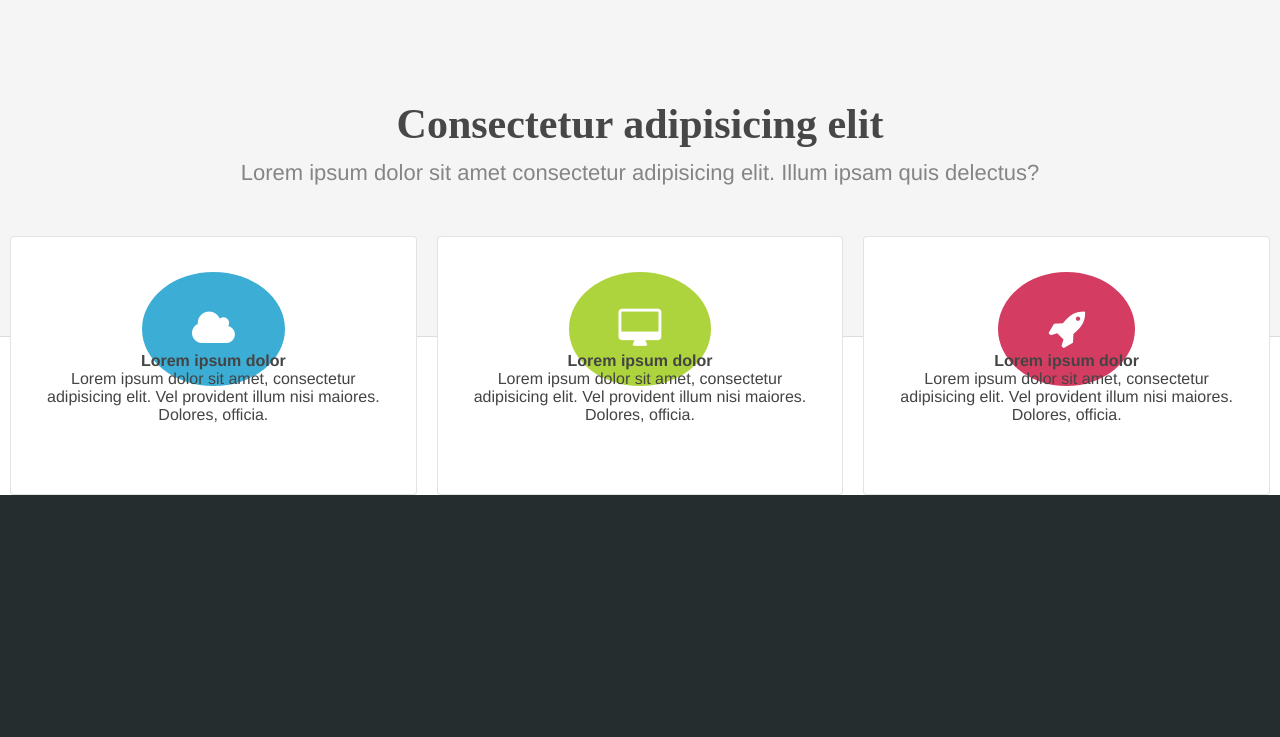
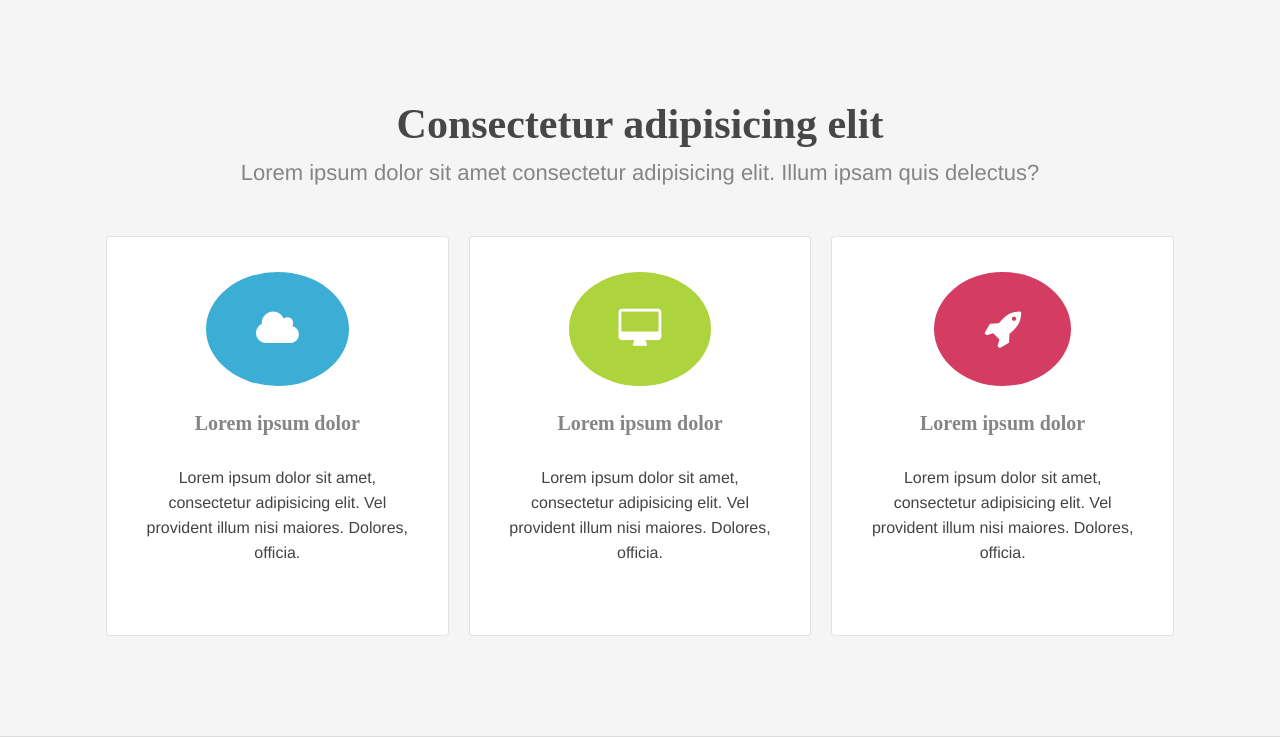
Before and after one commit to shayan881/template_project, a PHP site: page / in a window 1280 px wide. Shown: the part 642-1379 px from the top of the page. Before the commit the page ends 1137 px from the top, so only its background shows below. Run offline with PHP 8.4, Linux system fonts and the light colour scheme.

Commit message:
session 9

```diff
--- a/first_project/css/style.css
+++ b/first_project/css/style.css
@@ -15,7 +15,11 @@ body {
 }
 
 h1,
-h2 {
+h2,
+h3,
+h4,
+h5,
+h6 {
     font-family: 'Raleway';
 }
 
@@ -170,3 +174,33 @@ a {
     margin: 0 10px;
     width: calc(calc(100% / 3) - 82px);
 }
+
+.services-content:before,
+.services-content:after {
+    content: '';
+    display: block;
+    clear: both;
+}
+
+.box h4 {
+    color: #858585;
+    font-size: 20px;
+    margin: 60px 0 30px 0;
+}
+
+.box p {
+    line-height: 25px;
+}
+
+.services-content {
+    width: 85%;
+    margin: 0 auto;
+}
+
+@media only screen and (max-width:835px) {
+    .box {
+        width: 100%;
+        padding: 60px 0;
+        margin: 10px 0;
+    }
+}
```
